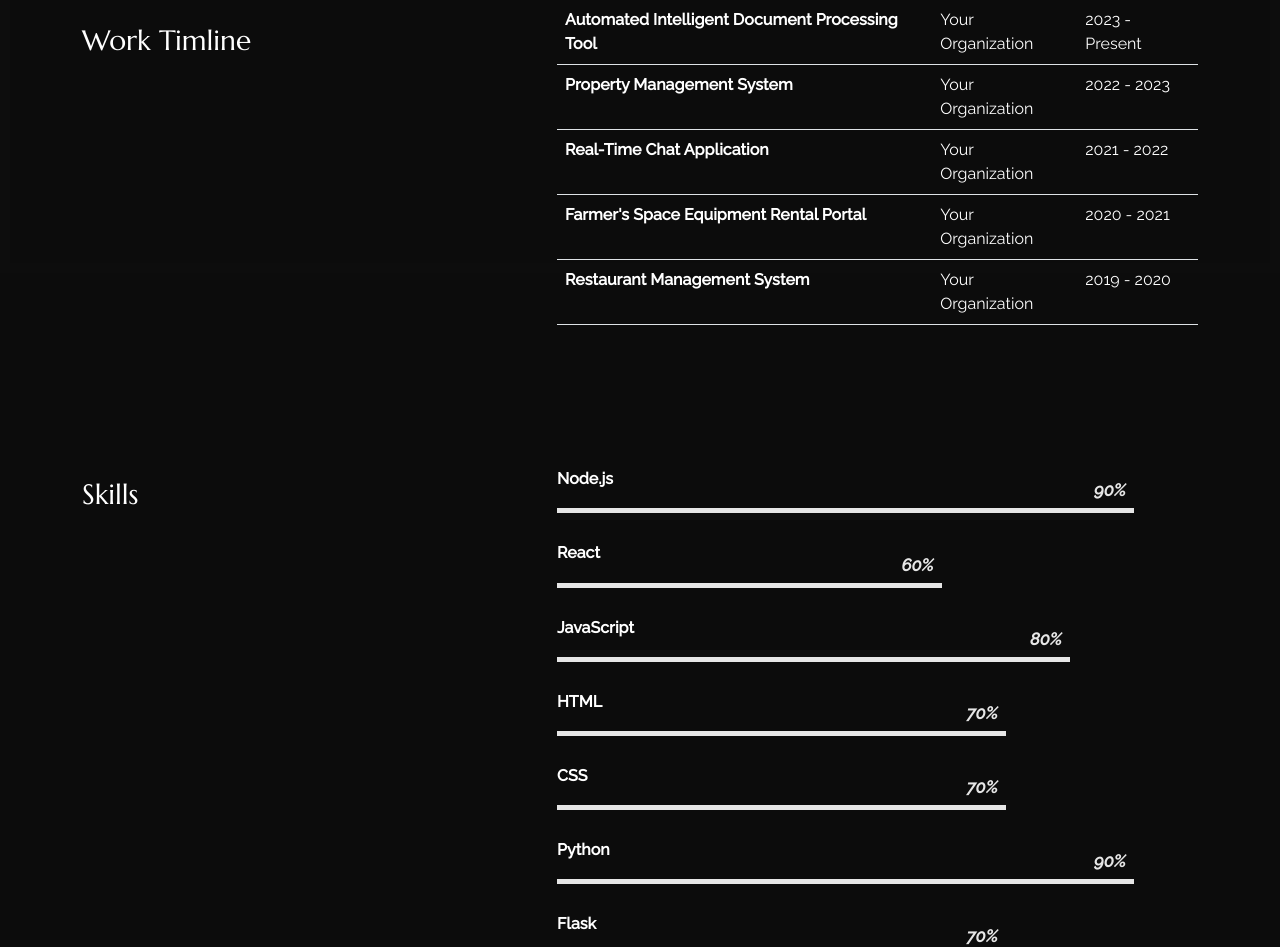
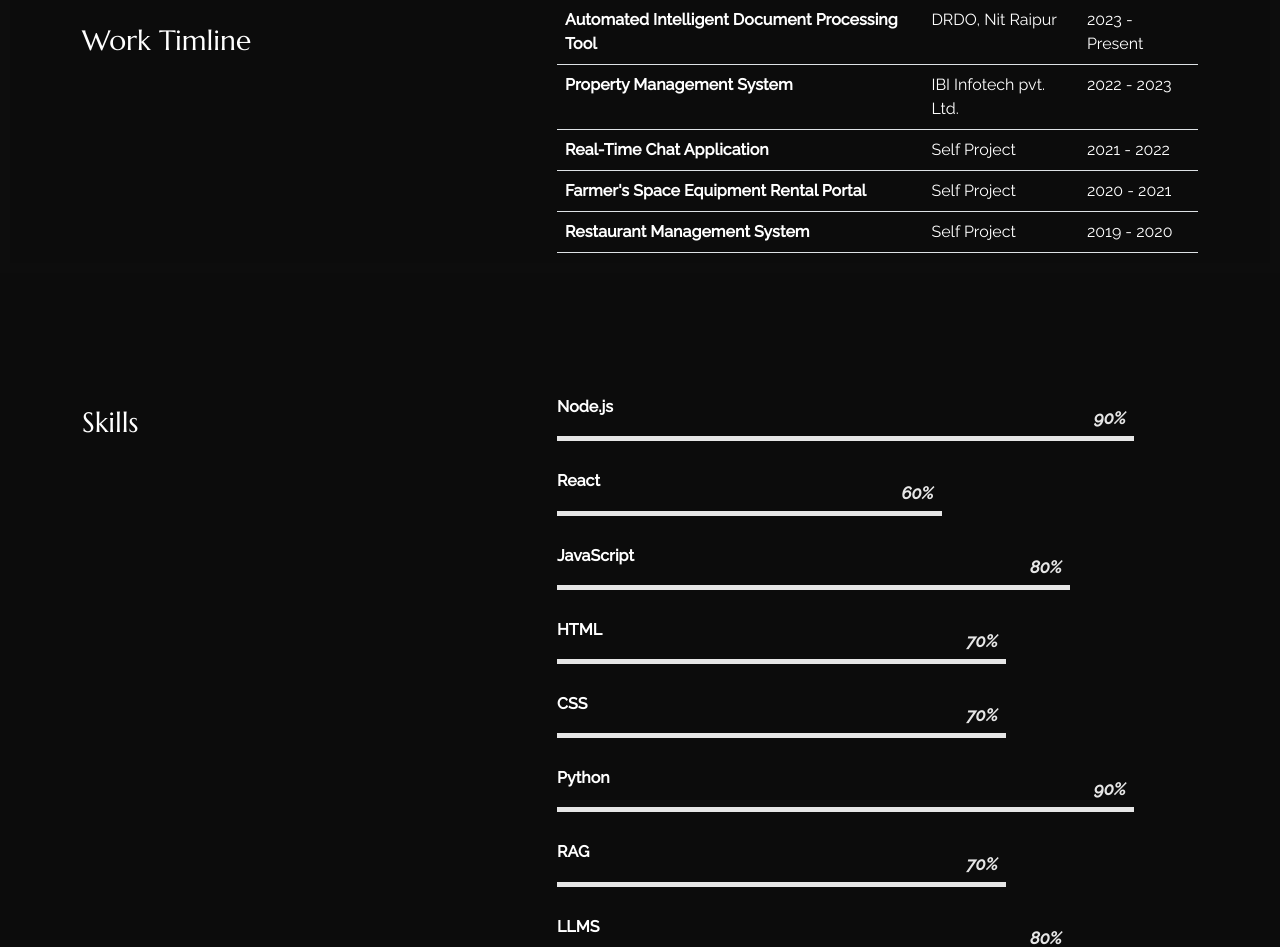
Before and after one commit to ashish842a/portfolio, a React (Create React App) app: page /about in a window 1280 px wide. Shown: the part 527-1474 px from the top of the page. Built offline with nearby package versions, Linux system fonts and the light colour scheme.

Commit message:
add organisation name in project or experience

```diff
--- a/src/content_option.js
+++ b/src/content_option.js
@@ -27,31 +27,31 @@ const dataabout = {
 const worktimeline = [
     {
         jobtitle: "Automated Intelligent Document Processing Tool",
-        where: "Your Organization",
+        where: "DRDO, Nit Raipur",
         date: "2023 - Present",
         description: "Developed an intelligent document processing tool using Machine Learning, OCR (Tesseract and EasyOCR), GANs, and NLP. Implemented with Python and Flask, data stored in MongoDB.",
     },
     {
         jobtitle: "Property Management System",
-        where: "Your Organization",
+        where: "IBI Infotech pvt. Ltd.",
         date: "2022 - 2023",
         description: "Developed a dynamic Property Management System using Node.js, ejs, Multer, Nodemailer, and MongoDB. Designed for efficient user interaction and management.",
     },
     {
         jobtitle: "Real-Time Chat Application",
-        where: "Your Organization",
+        where: "Self Project",
         date: "2021 - 2022",
         description: "Built a real-time chat application using Socket.IO for instant communication between users, enhancing collaboration and engagement.",
     },
     {
         jobtitle: "Farmer's Space Equipment Rental Portal",
-        where: "Your Organization",
+        where: "Self Project",
         date: "2020 - 2021",
         description: "Developed an equipment rental portal for farmers using Node.js, EJS, and MongoDB, facilitating easy access to agricultural equipment.",
     },
     {
         jobtitle: "Restaurant Management System",
-        where: "Your Organization",
+        where: "Self Project",
         date: "2019 - 2020",
         description: "Designed and implemented a Restaurant Management System using Node.js, EJS, and MongoDB, optimizing restaurant operations and customer service.",
     },
@@ -84,8 +84,24 @@ const skills = [
         value: 90,
     },
     {
+        name: "RAG",
+        value: 70,
+    },
+    {
+        name: "LLMS",
+        value: 80,
+    },
+    {
+        name: "OCR",
+        value: 80,
+    },
+    {
         name: "Flask",
         value: 70,
+    },
+    {
+        name: "MySQL",
+        value: 80,
     },
     {
         name: "MongoDB",
```
